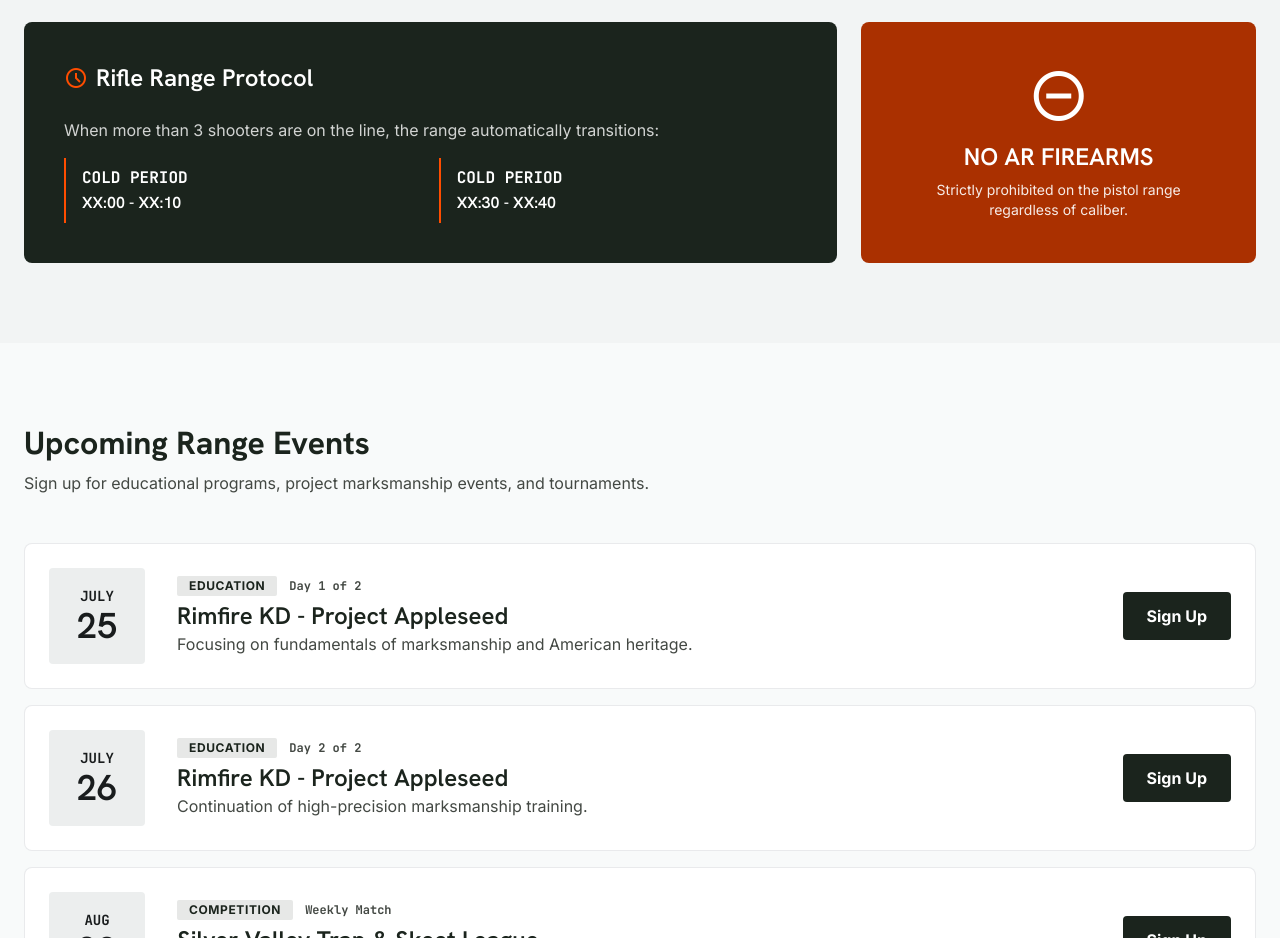
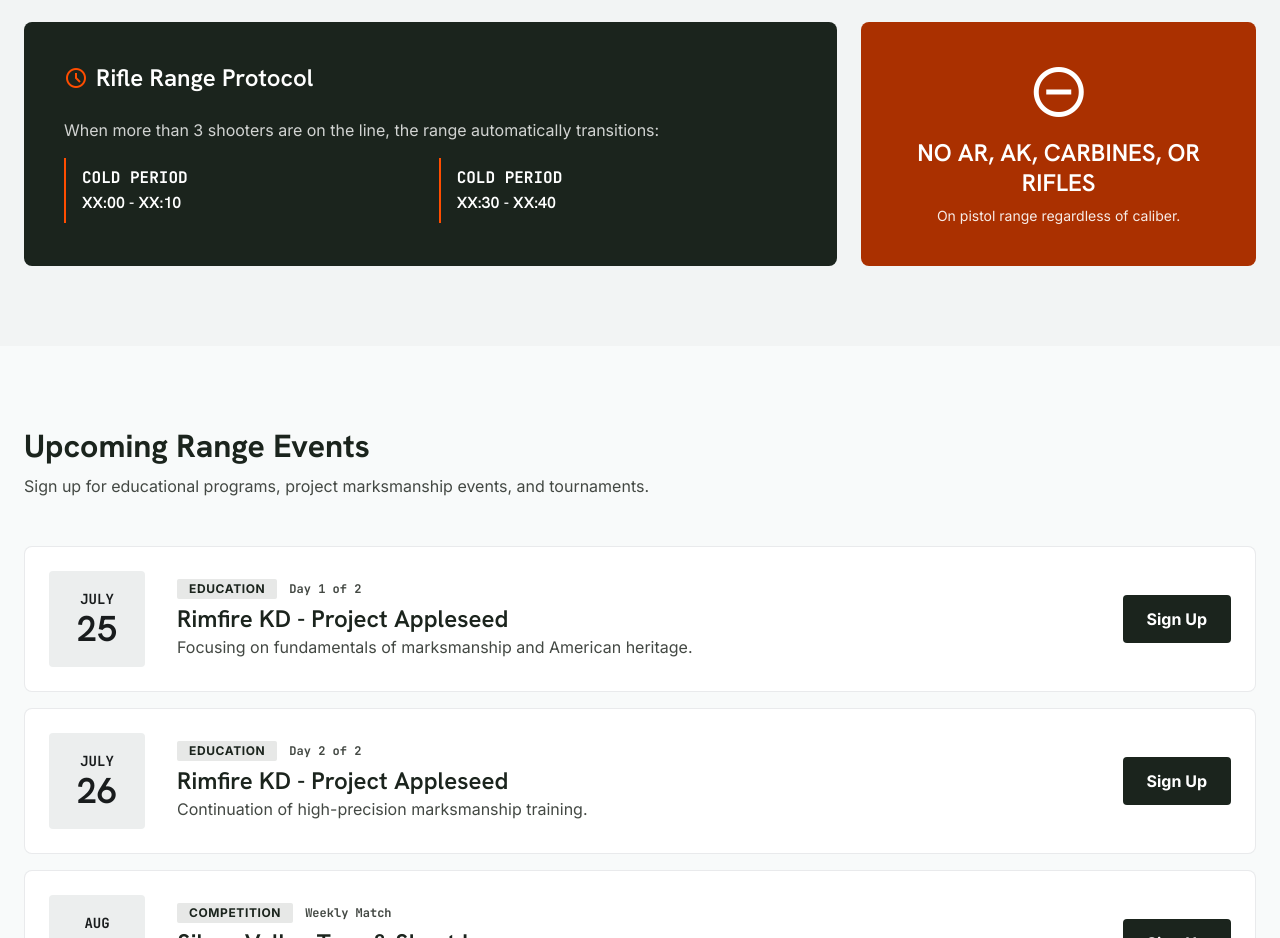
Before and after one commit to caseyrw10/river-city-charters, a website: page Shoshone County Public Shooting Range/public/index.html in a window 1280 px wide. Shown: the part 1800-2738 px from the top of the page. Drawn offline with nearby package versions, Linux system fonts and the light colour scheme.

Commit message:
feat: update pistol range restriction text for AR, AK, carbines, and rifles

```diff
--- a/Shoshone County Public Shooting Range/public/index.html
+++ b/Shoshone County Public Shooting Range/public/index.html
@@ -276,8 +276,8 @@
                 </div>
                 <div class="bg-secondary p-10 rounded-xl text-white flex flex-col justify-center items-center text-center">
                     <span class="material-symbols-outlined text-6xl mb-4">do_not_disturb_on</span>
-                    <h3 class="font-headline-md text-headline-md mb-2 leading-tight">NO AR FIREARMS</h3>
-                    <p class="text-sm opacity-90">Strictly prohibited on the pistol range regardless of caliber.</p>
+                    <h3 class="font-headline-md text-headline-md mb-2 leading-tight uppercase">NO AR, AK, CARBINES, OR RIFLES</h3>
+                    <p class="text-sm opacity-90 font-medium">On pistol range regardless of caliber.</p>
                 </div>
             </div>
         </div>
```
